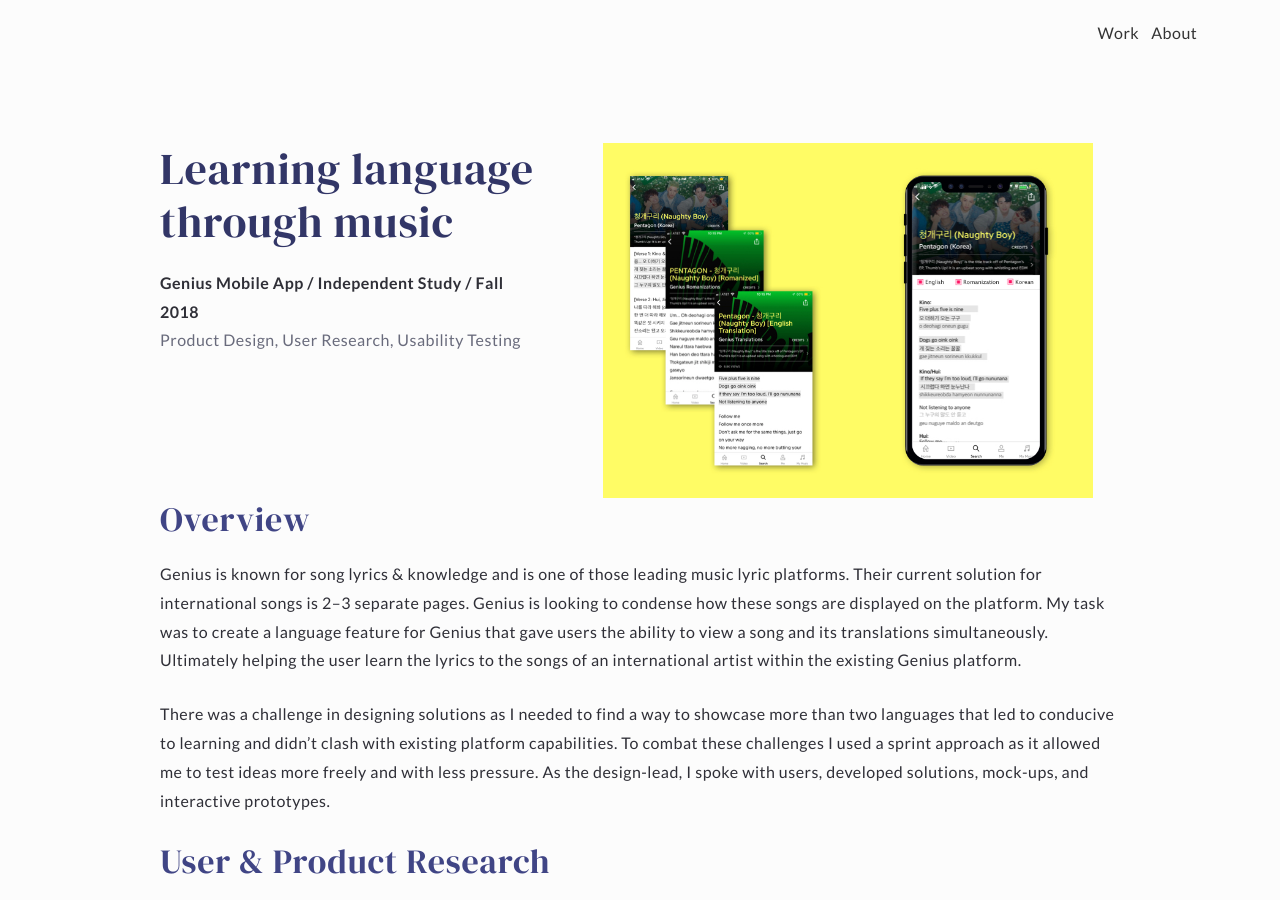
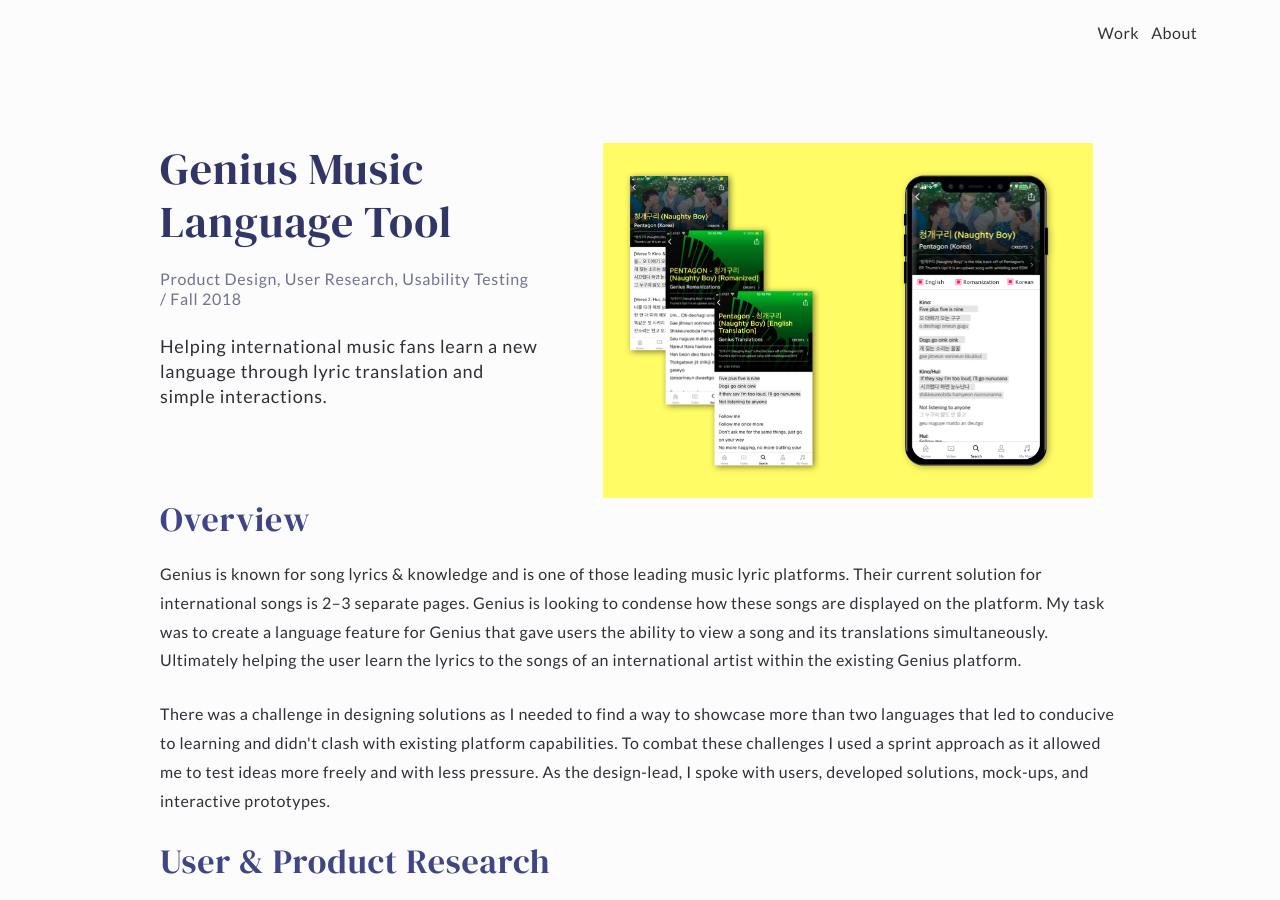
Before and after one commit to silviafuen/silviafuen.github.io, a Jekyll site: the page built from _posts/2018-11-05-music.html, in a window 1280 px wide and 900 px high. Built offline with Jekyll 4.4.1, drawn with Linux system fonts in a browser that asks for light colours; nearby versions of some CDN libraries.

Commit message:
Launch response
- Spelling corrections
- Resizing images for increased performance
- Addressing accesiblity issue

```diff
--- a/_config.yml
+++ b/_config.yml
@@ -1,4 +1,4 @@
-name: Silvia Fuentes, Product Designer
+title: Silvia Fuentes, Product Designer
 markdown: kramdown
 permalink: /blog/:year/:month/:day/:title.html
 plugins_dir:
--- a/_includes/footer.html
+++ b/_includes/footer.html
@@ -5,7 +5,7 @@
     {% if site.twitter_username %}
     <span class="">
       <a class="icon" href="https://twitter.com/{{ site.twitter_username }}">
-        <i class="fab fa-twitter fa-lg"></i>
+        <i class="fab fa-twitter fa-lg" title="Twitter"></i>
       </a>
     </span>
     {% endif %}
@@ -13,7 +13,7 @@
     {% if site.linkedin_username %}
     <span class="">
       <a class="icon" href="https://www.linkedin.com/in/{{ site.linkedin_username }}">
-        <i class="fab fa-linkedin-in fa-lg"></i>
+        <i class="fab fa-linkedin-in fa-lg" title="LinkedIn"></i>
       </a>
     </span>
     {% endif %}
@@ -21,7 +21,7 @@
     {% if site.github_username %}
     <span class="">
       <a class="icon" href="https://github.com/{{ site.github_username }}">
-        <i class="fab fa-github fa-lg"></i>
+        <i class="fab fa-github fa-lg" title="GitHub"></i>
       </a>
     </span>
     {% endif %}
@@ -29,7 +29,7 @@
     {% if site.dribbble_username %}
       <span class="">
       <a href="https://dribbble.com/{{ site.dribbble_username }}" class="icon">
-          <i class="fab fa-dribbble fa-lg"></i>
+          <i class="fab fa-dribbble fa-lg" title="Dribbble"></i>
         </a>
       </span>
     {% endif %}
--- a/_posts/2018-11-05-music.html
+++ b/_posts/2018-11-05-music.html
@@ -8,10 +8,10 @@
     <!----- INTRODUCTION ------------------------------------------------------>
     <div class="row">
       <div class="five columns">
-        <h1>Learning language through music</h1>
-        <p>
-          <b> Genius Mobile App / Independent Study / Fall 2018</b> <br>
-          <span class="caption">Product Design, User Research, Usability Testing</span>
+        <h1>Genius Music Language Tool</h1>
+        <p class="subtitle">Product Design, User Research, Usability Testing / Fall 2018</p>
+        <p class="secondary">
+          Helping international music fans learn a new language through lyric translation and simple interactions.
         </p>
       </div>
       <div class="seven columns">
@@ -26,7 +26,7 @@
         platform. My task was to create a language feature for Genius that gave users the ability to view a song and its translations simultaneously. Ultimately helping the user learn the lyrics to the songs of an international artist within the
         existing Genius platform.</p>
 
-      <p>There was a challenge in designing solutions as I needed to find a way to showcase more than two languages that led to conducive to learning and didn’t clash with existing platform capabilities. To combat these challenges I used a sprint
+      <p>There was a challenge in designing solutions as I needed to find a way to showcase more than two languages that led to conducive to learning and didn't clash with existing platform capabilities. To combat these challenges I used a sprint
         approach as it allowed me to test ideas more freely and with less pressure. As the design-lead, I spoke with users, developed solutions, mock-ups, and interactive prototypes.</p>
     </div>
     <!----- RESEARCH ---------------------------------------------------------->
--- a/_posts/2019-01-29-mango.html
+++ b/_posts/2019-01-29-mango.html
@@ -28,10 +28,10 @@
           As a part of my 2019 KP Design Fellows application, I was asked to Redesign a feature of a KP portfolio company's product.
         </p>
         <p>
-          With interest in healthcare, I chose Mango Health. Mango Health first launched in 2012, helps users manage their medicine and create healthy habits with occasionally opportunities to win rewards for keeping a streak.
+          With interest in health care, I chose Mango Health. Mango Health first launched in 2012, helps users manage their medicine and create healthy habits with occasionally opportunities to win rewards for keeping a streak.
         </p>
         <p>
-          I focused on redesigning recording patient's intake through need-finding research.
+          I focused on redesigning recording patients intake through need-finding research.
         </p>
         <h3>My role</h3>
         <p>
@@ -163,7 +163,7 @@
         </a>
         <a href="/music">
           <div class="four columns previous">
-            <h3>Genuis Music Language Tool</h3>
+            <h3>Genius Music Language Tool</h3>
             <p>
               Helping international music fans learn a new language through lyric translation and simple interactions.
             </p>
```
Also changed, not shown: _posts/2019-08-15-medical.html (+5 -5 lines), index.html (+5 -5 lines), assets/mango-insight.png, assets/mango-reviews.jpg, assets/medical-color.jpg, assets/medical-mockup.jpg, assets/medical-preview.png, assets/music-onboarding.jpg, assets/selfie.jpg, 4 other files.
